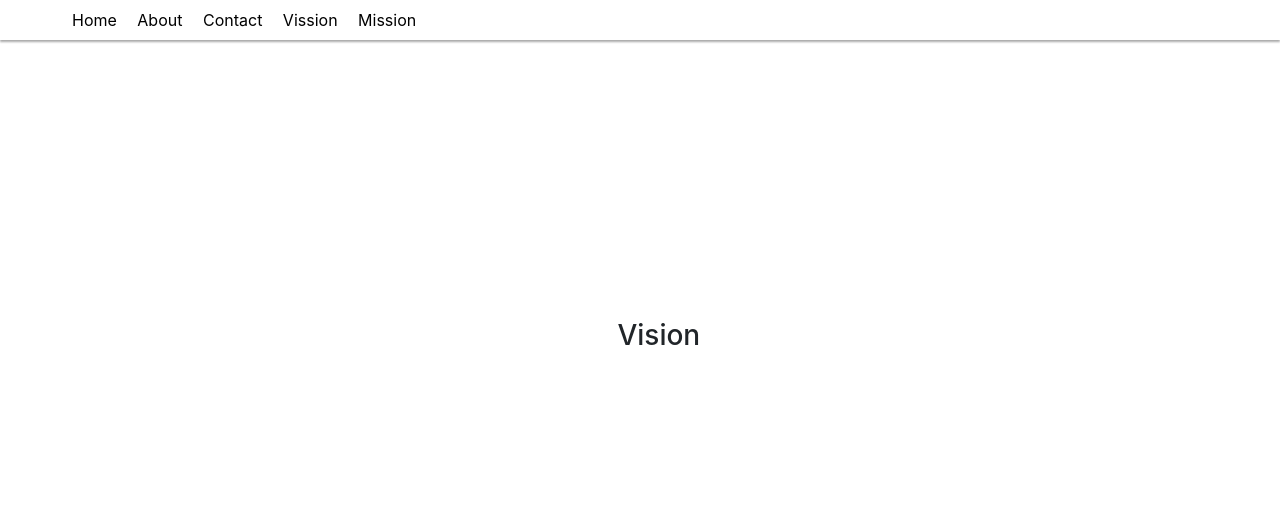
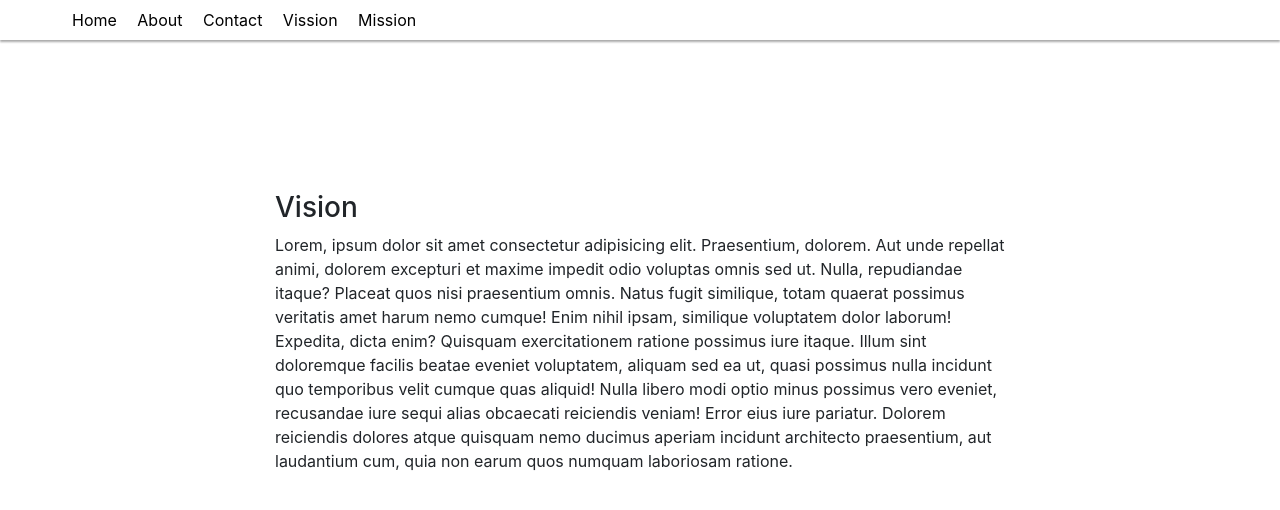
Before and after one commit to Kosabomkai/git_training, a plain HTML site: page vission.html in a window 1280 px wide. Drawn offline with nearby package versions, Linux system fonts and the light colour scheme.

Commit message:
paragraph added in vission

```diff
--- a/vission.html
+++ b/vission.html
@@ -22,7 +22,9 @@
     <div class="row justify-content-center">
       <div class="col-lg-8">
         <h3>Vision</h3>
-        <!-- write here -->
+        <p>
+          Lorem, ipsum dolor sit amet consectetur adipisicing elit. Praesentium, dolorem. Aut unde repellat animi, dolorem excepturi et maxime impedit odio voluptas omnis sed ut. Nulla, repudiandae itaque? Placeat quos nisi praesentium omnis. Natus fugit similique, totam quaerat possimus veritatis amet harum nemo cumque! Enim nihil ipsam, similique voluptatem dolor laborum! Expedita, dicta enim? Quisquam exercitationem ratione possimus iure itaque. Illum sint doloremque facilis beatae eveniet voluptatem, aliquam sed ea ut, quasi possimus nulla incidunt quo temporibus velit cumque quas aliquid! Nulla libero modi optio minus possimus vero eveniet, recusandae iure sequi alias obcaecati reiciendis veniam! Error eius iure pariatur. Dolorem reiciendis dolores atque quisquam nemo ducimus aperiam incidunt architecto praesentium, aut laudantium cum, quia non earum quos numquam laboriosam ratione.
+        </p>
       </div>
     </div>
   </div>
```
